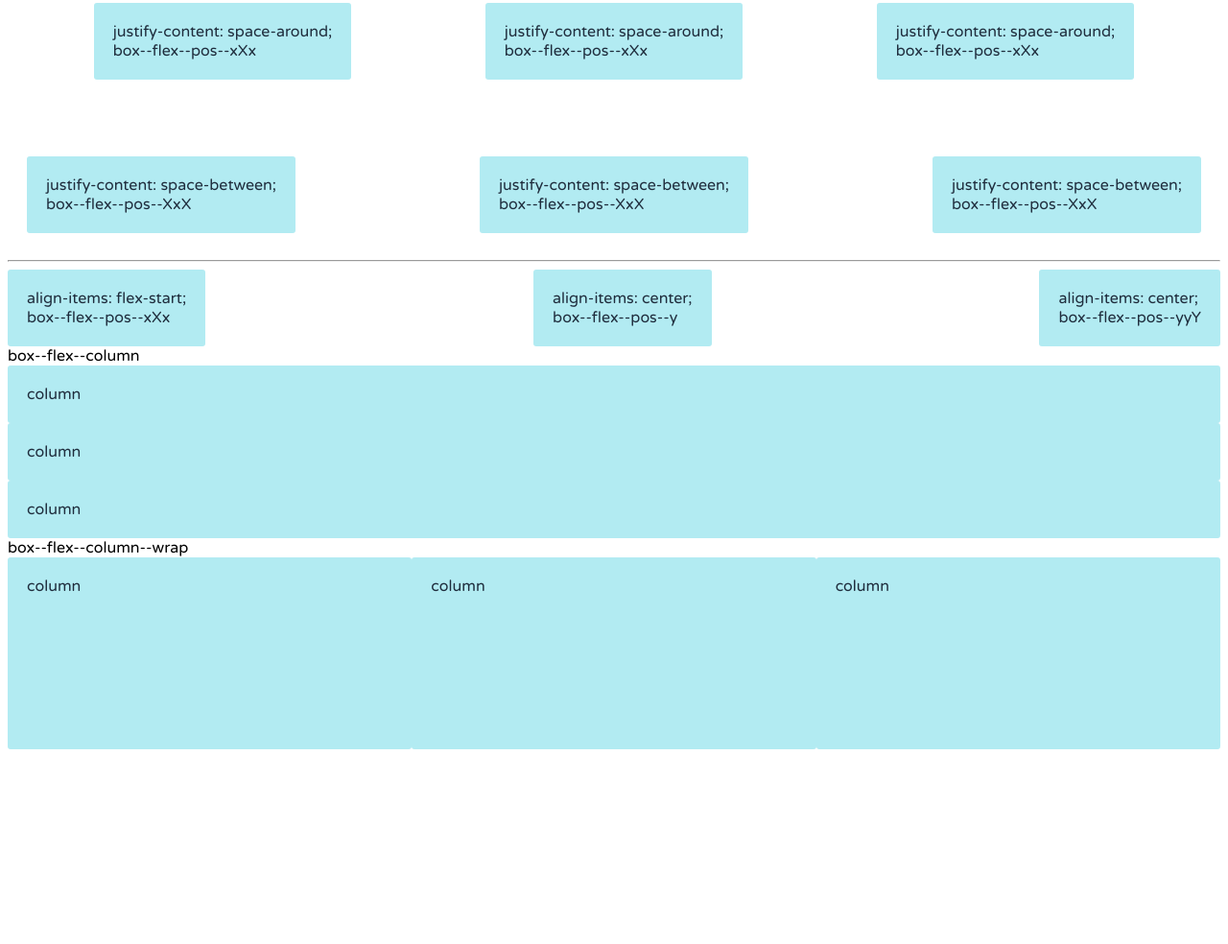
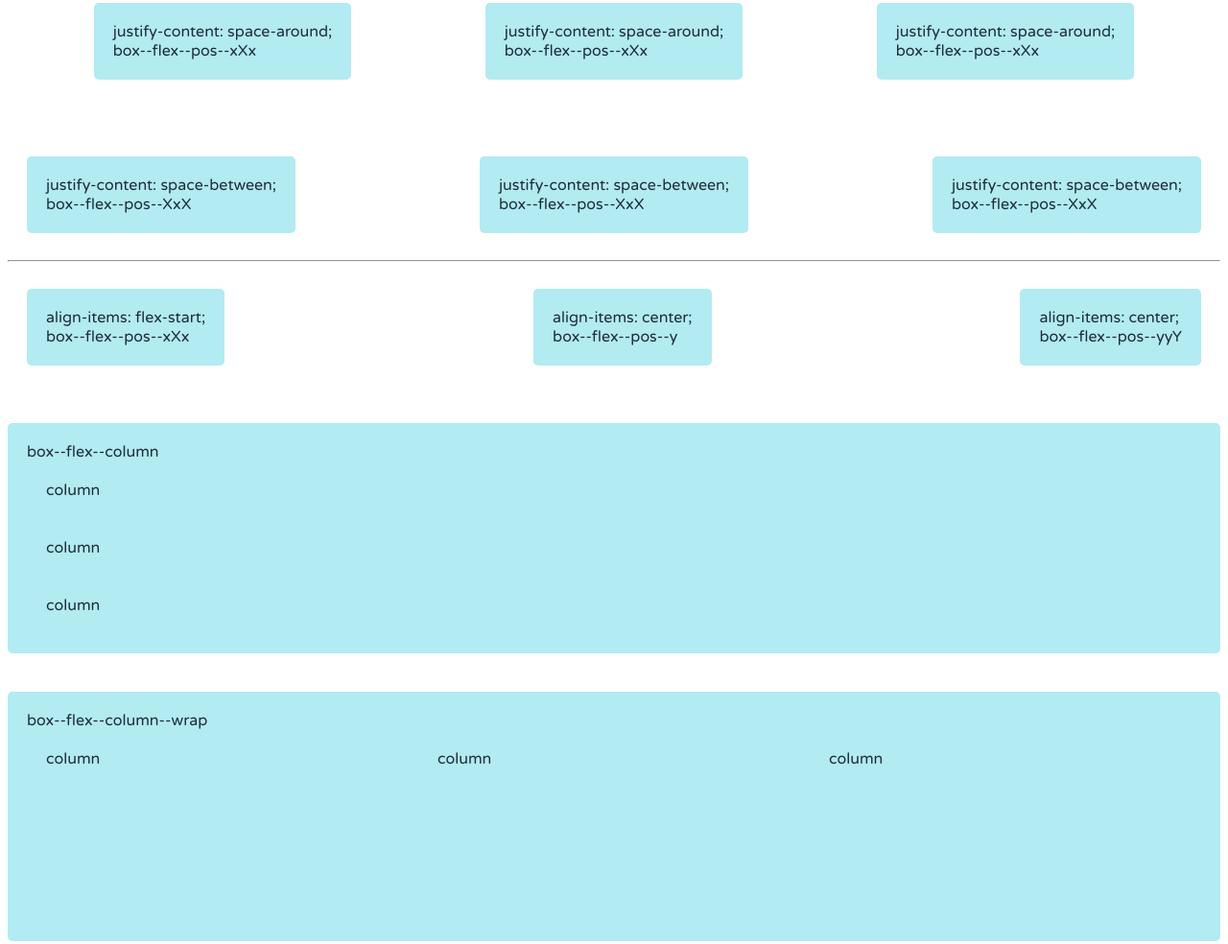
Before and after one commit to webmatrixxxl/CSS-Layout-Framework, a website: page demo/index.html in a window 1280 px wide. Shown: the part 1005-1989 px from the top of the page at 96% size. Before the commit the page ends 1794 px from the top, so only its background shows below. Drawn offline with nearby package versions, Linux system fonts and the light colour scheme.

Commit message:
- fix demo elements spacing

```diff
--- a/demo/demo.less
+++ b/demo/demo.less
@@ -8,7 +8,7 @@ body {
       }
       color: #1F2D3D;
       padding: 20px;
-      border-radius: 3px;
+      border-radius: 5px;
 
     }
 
--- a/demo/index.html
+++ b/demo/index.html
@@ -101,6 +101,7 @@
 
 	<hr>
 
+	<div class="panel panel--margin">
 		<div class="box--flex--pos--XxX panel">
 			<div class="box--flex--pos--Yyy">
 				<div>
@@ -151,5 +152,6 @@
 				</div>
 			</div>
 		</div>
+	</div>
 </body>
 </html>
```
Lines whose indentation alone changed are shown as unchanged.
